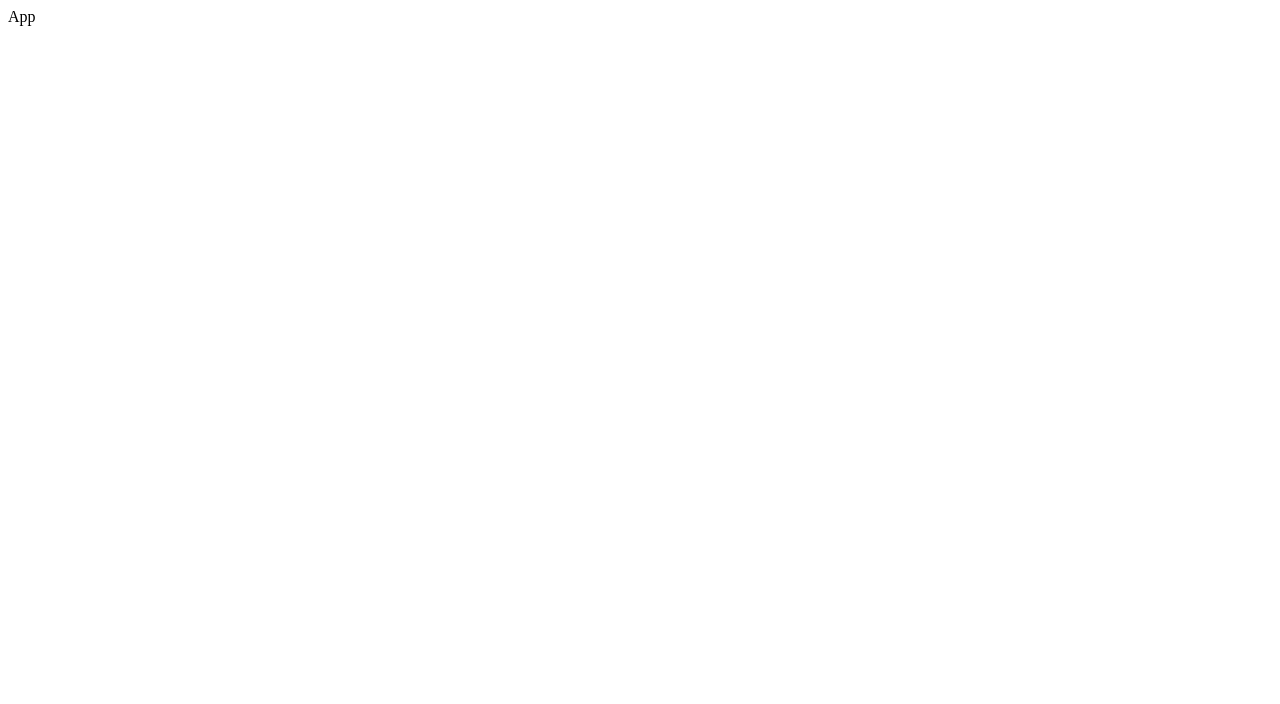
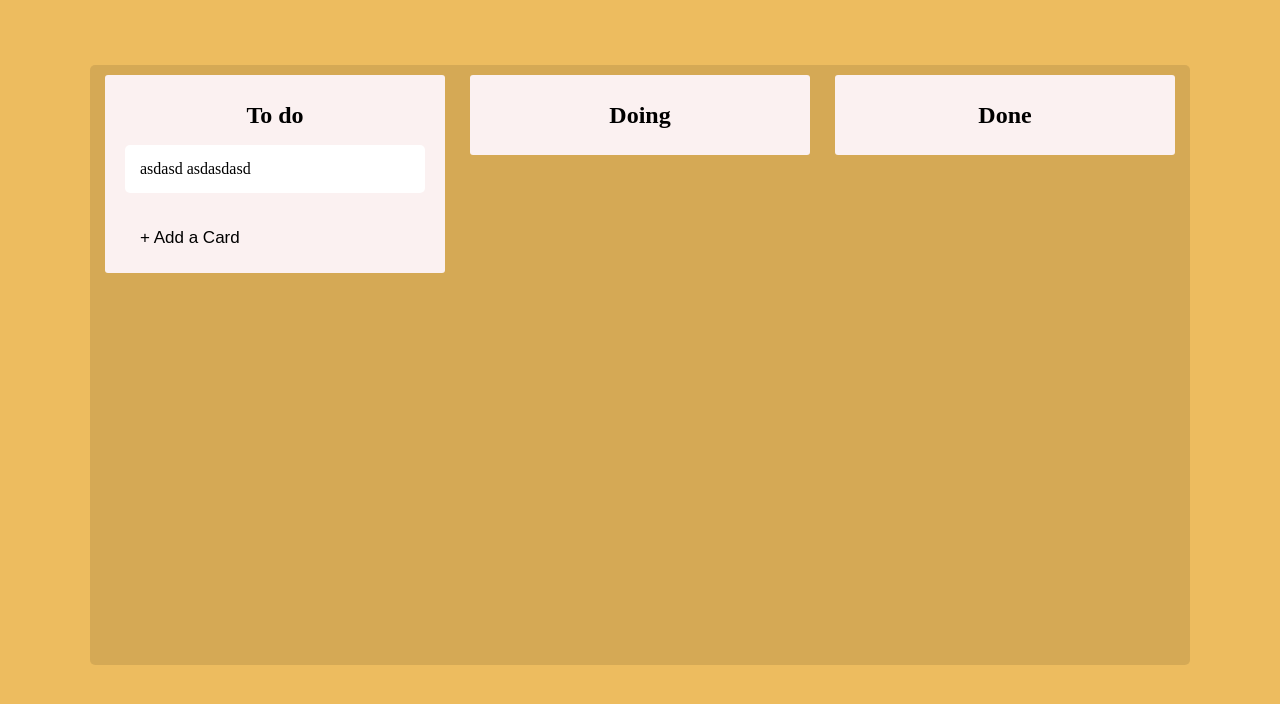
Before and after one commit to Pre-Team-10/pre-onboarding-8th-2-10, a React (Create React App) app: page / in a window 1280 px wide. Shown: the top 704 px of the page. Built offline with nearby package versions, Linux system fonts and the light colour scheme.

Commit message:
main page styled component dev

```diff
--- a/package.json
+++ b/package.json
@@ -50,6 +50,7 @@
     ]
   },
   "devDependencies": {
+    "@types/styled-components": "^5.1.26",
     "@typescript-eslint/eslint-plugin": "^5.48.0",
     "@typescript-eslint/parser": "^5.48.0",
     "eslint": "^8.31.0",
--- a/src/App.tsx
+++ b/src/App.tsx
@@ -1,7 +1,14 @@
 import React from "react";
+import GlobalStyle from "./styles/GlobalStyle ";
+import MainPage from "./pages/MainPage";
 
 function App() {
-  return <div className="App">App</div>;
+  return (
+    <>
+      <GlobalStyle />
+      <MainPage />
+    </>
+  );
 }
 
 export default App;
--- /dev/null
+++ b/src/pages/MainPage.tsx
@@ -0,0 +1,65 @@
+import React, { useState } from "react";
+import {
+  Container,
+  BackModal,
+  WhiteModal,
+  Wrapper,
+  ItemBox,
+  Item,
+  AddBtn,
+} from "./styled";
+
+function MainPage() {
+  const [modal, setModal] = useState<boolean>(false);
+
+  return (
+    <Container>
+      <BackModal modal={modal}>
+        <WhiteModal>
+          <p>제목</p>
+          <input type="text" placeholder="제목을 입력해주세요." />
+          <p>내용</p>
+          <textarea name="Contents" placeholder="내용을 입력해주세요." />
+          <p>마감일</p>
+          <input type="datetime-local" />
+          <p>담당자</p>
+          <input type="text" />
+          <p>상태</p>
+          <select name="type">
+            <option>To do</option>
+            <option>Doing</option>
+            <option>Done</option>
+          </select>
+        </WhiteModal>
+      </BackModal>
+
+      <Wrapper>
+        <ItemBox>
+          <h2>To do</h2>
+          <Item
+            onClick={() => {
+              setModal(true);
+            }}
+          >
+            asdasd asdasdasd
+          </Item>
+          <AddBtn
+            onClick={() => {
+              setModal(true);
+            }}
+          >
+            + Add a Card
+          </AddBtn>
+        </ItemBox>
+        <ItemBox>
+          <h2>Doing</h2>
+        </ItemBox>
+        <ItemBox>
+          <h2>Done</h2>
+        </ItemBox>
+      </Wrapper>
+    </Container>
+  );
+}
+
+export default MainPage;
--- /dev/null
+++ b/src/pages/styled.tsx
@@ -0,0 +1,76 @@
+import styled from "styled-components";
+
+interface MyModal {
+  modal: boolean;
+}
+
+const Container = styled.div`
+  width: 100vw;
+  height: 100vh;
+  padding: 1px;
+  background-color: #edbc5f;
+`;
+
+const Wrapper = styled.div`
+  width: 1100px;
+  min-height: 600px;
+  display: flex;
+  justify-content: space-evenly;
+  margin: 0 auto;
+  margin-top: 5%;
+  border-radius: 5px;
+  background-color: rgba(0, 0, 0, 0.1);
+`;
+
+const ItemBox = styled.div`
+  background-color: rgb(251, 241, 241);
+  width: 340px;
+  height: 100%;
+  padding: 10px;
+  margin: 10px;
+  margin-bottom: 100px;
+  border-radius: 3px;
+  h2 {
+    text-align: center;
+    line-height: 60px;
+  }
+`;
+
+const Item = styled.p`
+  cursor: move;
+  width: 300px;
+  padding: 15px;
+  margin: 0 auto;
+  margin-bottom: 20px;
+  background-color: white;
+  border-radius: 5px;
+`;
+const AddBtn = styled.button`
+  cursor: pointer;
+  background-color: rgb(251, 241, 241);
+  font-size: 17px;
+  padding: 15px;
+  margin-left: 10px;
+  border: none;
+`;
+
+const BackModal = styled.p<MyModal>`
+  display: ${(props) => (props.modal === false ? "none" : "block")};
+  background-color: rgba(0, 0, 0, 0.5);
+  width: 100vw;
+  height: 100vh;
+  position: fixed;
+`;
+
+const WhiteModal = styled.div`
+  background-color: white;
+  width: 400px;
+  height: 500px;
+  margin: 0 auto;
+  margin-top: 7%;
+  text-align: center;
+  display: flex;
+  flex-direction: column;
+`;
+
+export { Container, Wrapper, ItemBox, Item, AddBtn, BackModal, WhiteModal };
--- /dev/null
+++ b/src/styles/GlobalStyle .tsx
@@ -0,0 +1,11 @@
+import { createGlobalStyle } from "styled-components";
+
+const GlobalStyle = createGlobalStyle`
+  * {
+    margin: 0;
+    padding: 0;
+    box-sizing: border-box;
+    /* border: 1px solid red; */
+  }
+  `;
+export default GlobalStyle;
```
Also changed, not shown: 1 other file (tests, documents, lock files or other folders).
